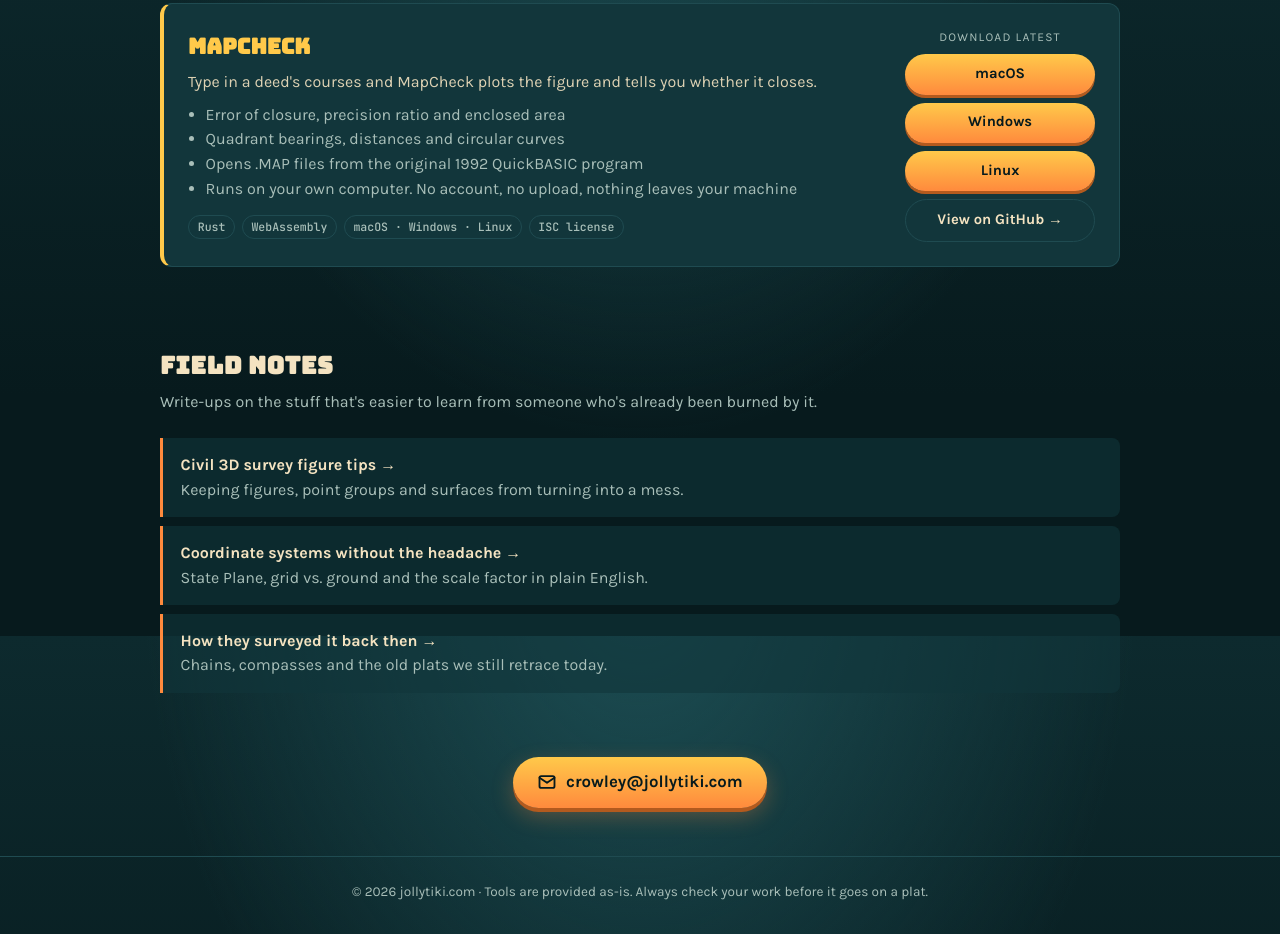
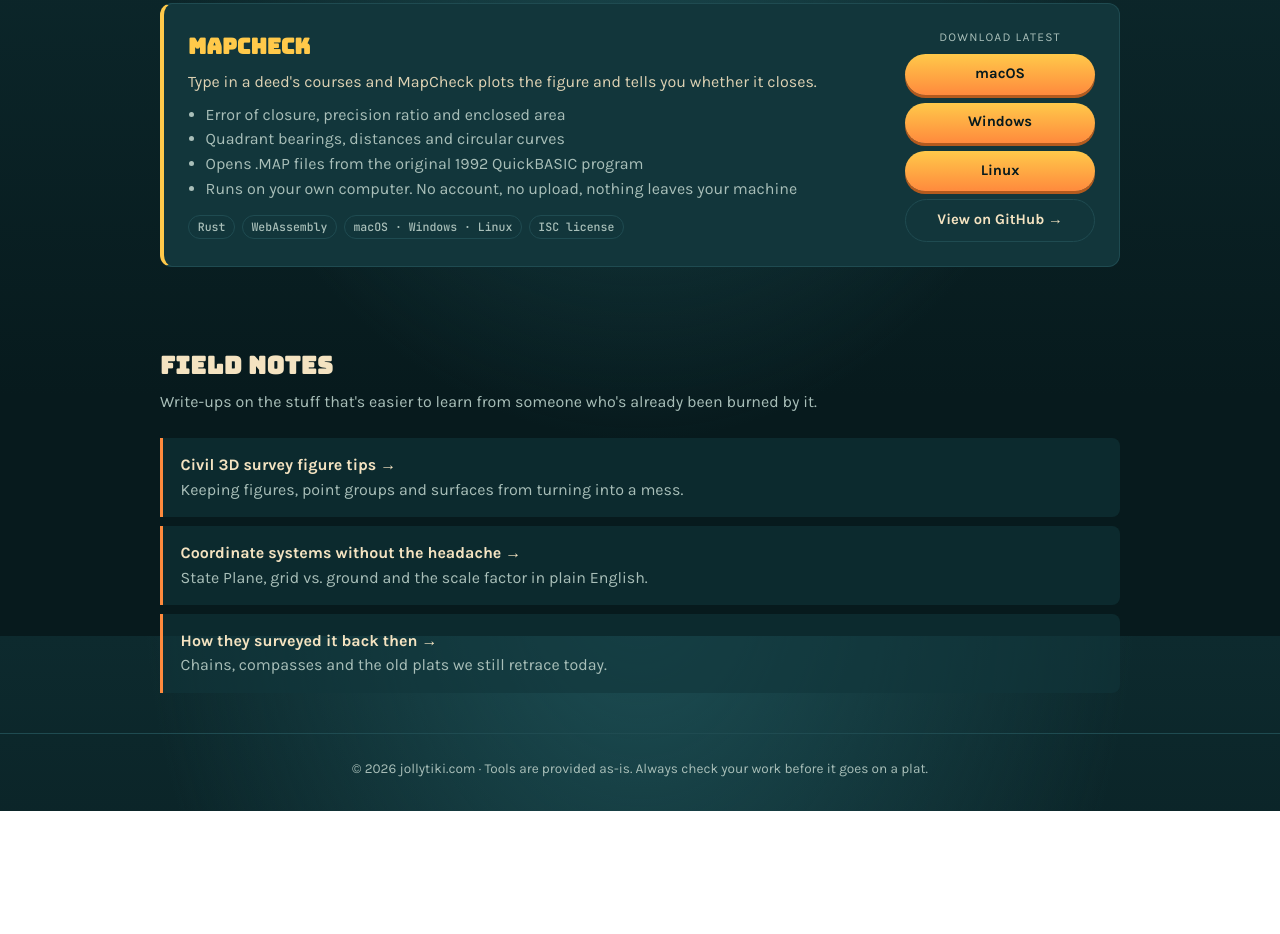
Before and after one commit to Jollytiki/jollytiki.github.io, a plain HTML site: page index.html in a window 1280 px wide. Shown: the part 964-1898 px from the top of the page. After the commit the page ends 1775 px from the top, so only its background shows below. Drawn offline with Linux system fonts and the light colour scheme.

Commit message:
Remove email address and contact section from homepage
Co-Authored-By: Claude Opus 5.5 <noreply@anthropic.com>

```diff
--- a/index.html
+++ b/index.html
@@ -96,13 +96,6 @@
   .notes li strong { color: var(--sand); display: block; }
   .notes li a:hover strong { color: var(--flame); }
 
-  .contact { text-align: center; padding: 1.5rem 0 3rem; }
-  .email-btn { display: inline-flex; align-items: center; gap: .55rem; padding: .8rem 1.5rem; font-weight: 700; font-size: 1.05rem;
-    color: var(--deep); text-decoration: none; background: linear-gradient(180deg, var(--flame), var(--torch)); border-radius: 999px;
-    box-shadow: 0 4px 0 #b35a1e, 0 8px 22px rgba(255,138,61,.3); transition: transform .12s; }
-  .email-btn:hover { transform: translateY(-2px); }
-  .email-btn svg { width: 20px; height: 20px; }
-
   footer { border-top: 1px solid var(--line); padding: 1.5rem 0 2rem; color: var(--muted); font-size: .85rem; text-align: center; }
 
   @media (max-width: 760px) {
@@ -128,7 +121,7 @@
       </svg>
       Jolly Tiki
     </a>
-    <nav><a href="#tools">Tools</a><a href="#projects">Projects</a><a href="#notes">Field Notes</a><a href="#contact">Contact</a></nav>
+    <nav><a href="#tools">Tools</a><a href="#projects">Projects</a><a href="#notes">Field Notes</a></nav>
   </header>
 
   <div class="hero">
@@ -214,13 +207,6 @@
       <li><a href="notes/old-surveys.html"><strong>How they surveyed it back then →</strong>Chains, compasses and the old plats we still retrace today.</a></li>
     </ul>
   </section>
-
-  <section class="contact" id="contact">
-    <a class="email-btn" id="email-btn" href="#">
-      <svg viewBox="0 0 24 24" fill="none" stroke="currentColor" stroke-width="2.2" stroke-linecap="round" stroke-linejoin="round" aria-hidden="true"><rect x="3" y="5" width="18" height="14" rx="2"/><path d="M3 7l9 6 9-6"/></svg>
-      <span id="email-text">Email</span>
-    </a>
-  </section>
 </div>
 
 <footer>
@@ -229,12 +215,6 @@
 
 <script>
   document.getElementById('yr').textContent = new Date().getFullYear();
-  // Address assembled in script so basic spam scrapers don't harvest it
-  const addr = ['crowley', 'jollytiki.com'].join('@');
-  const btn = document.getElementById('email-btn');
-  btn.href = 'mailto:' + addr;
-  btn.title = addr;
-  document.getElementById('email-text').textContent = addr;
 </script>
 </body>
 </html>
```
